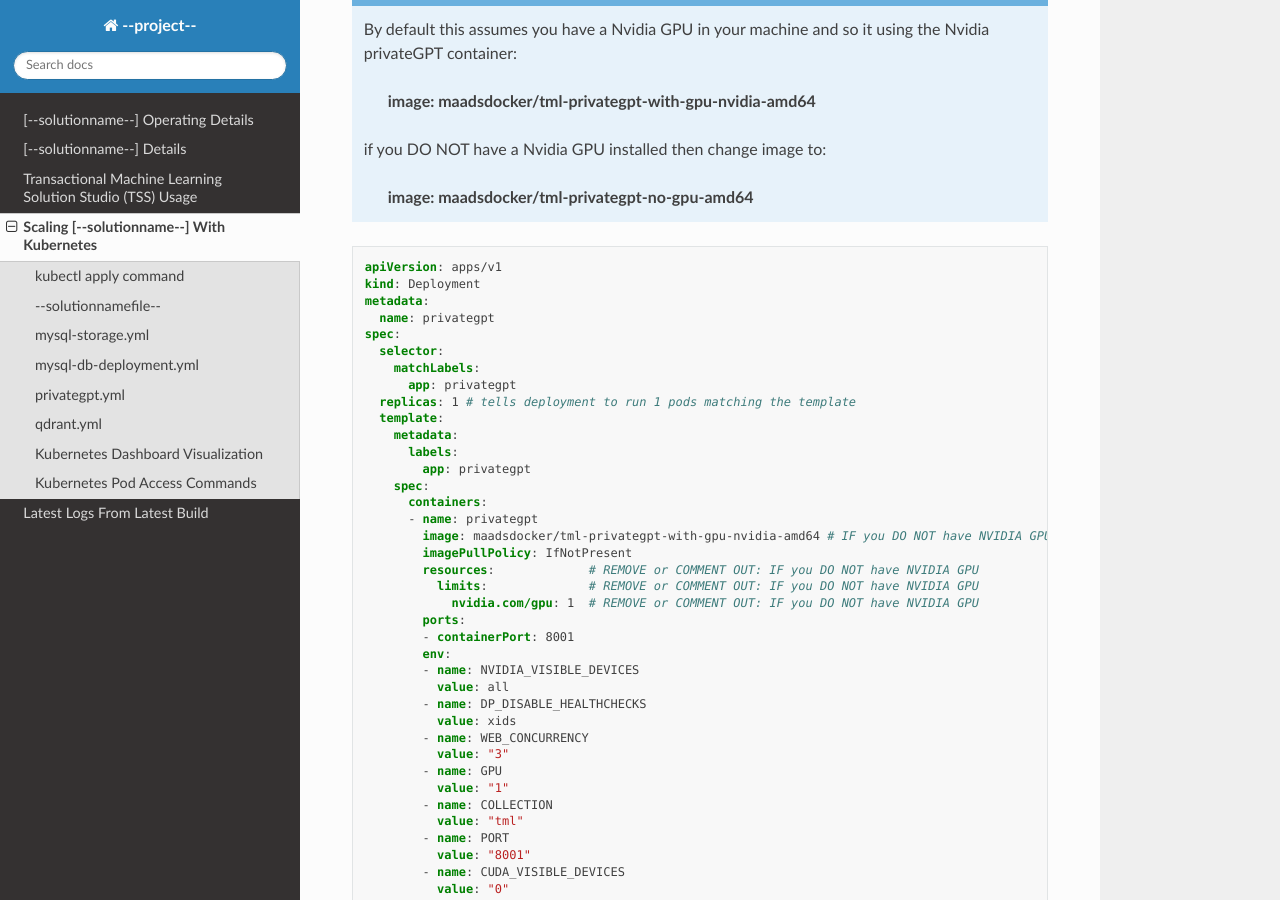
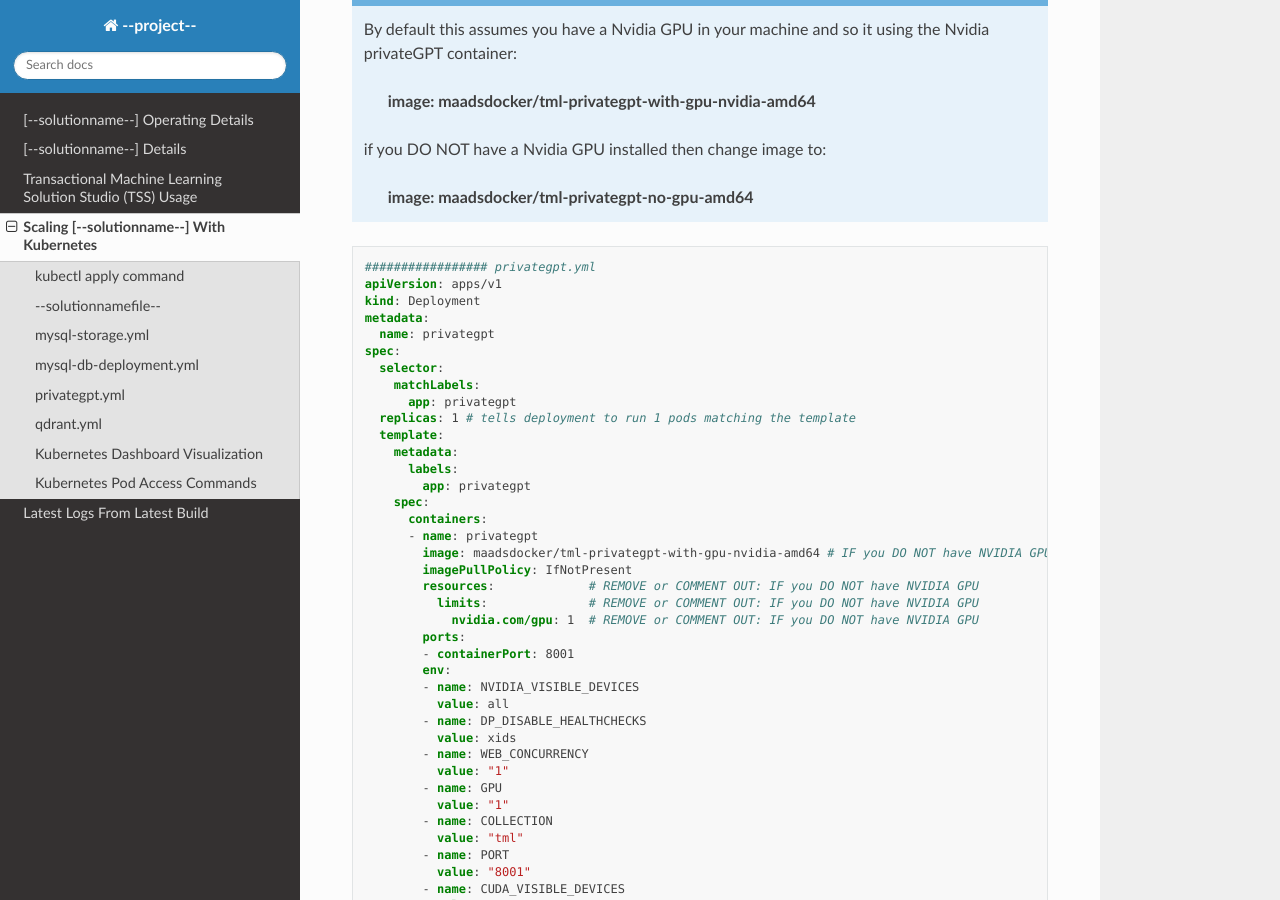
Before and after one commit to vanesalcb06/tssproject2-2b5c, a Sphinx documentation site: the page built from docs/source/kube.rst, in a window 1280 px wide and 900 px high, scrolled down 4556 px. Built offline with Sphinx 7.4.7 and the Read the Docs theme 3.1.0, drawn with Linux system fonts in a browser that asks for light colours.

Commit message:
Update kube.rst

```diff
--- a/docs/source/kube.rst
+++ b/docs/source/kube.rst
@@ -227,6 +227,7 @@
 
 .. code-block:: YAML
 
+      ################# privategpt.yml
       apiVersion: apps/v1
       kind: Deployment
       metadata:
@@ -256,7 +257,7 @@
               - name: DP_DISABLE_HEALTHCHECKS
                 value: xids
               - name: WEB_CONCURRENCY
-                value: "3"
+                value: "1"
               - name: GPU
                 value: "1"
               - name: COLLECTION
```
